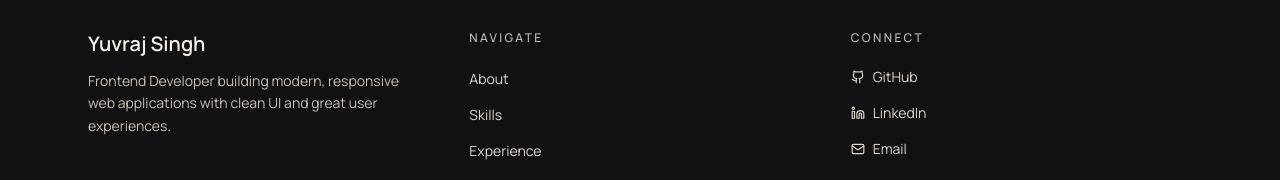
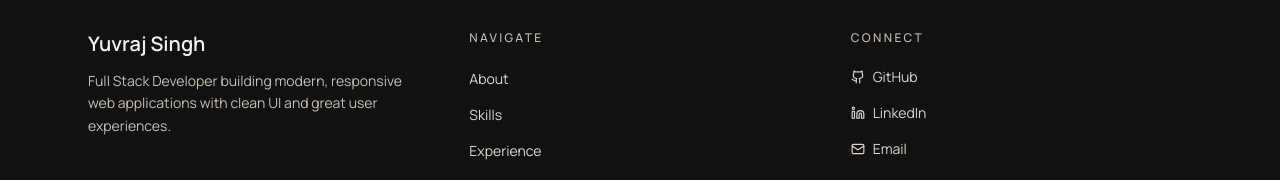
Before and after one commit to YuvrajSingh1811/Portfolio, a React (Vite) app: page / in a window 1280 px wide. Shown: the part 4836-5016 px from the top of the page. Built offline with nearby package versions, Linux system fonts and the light colour scheme.

Commit message:
Update job title from Frontend to Full Stack Developer

```diff
--- a/src/components/Footer.tsx
+++ b/src/components/Footer.tsx
@@ -19,7 +19,7 @@ export default function Footer() {
               Yuvraj Singh
             </a>
             <p className="text-sm text-cream-400 leading-relaxed max-w-xs">
-              Frontend Developer building modern, responsive web applications
+              Full Stack Developer building modern, responsive web applications
               with clean UI and great user experiences.
             </p>
           </div>
```
